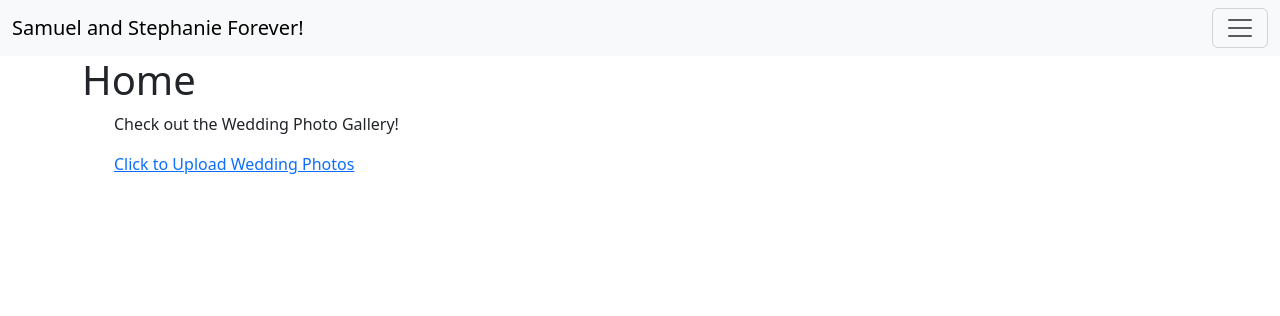
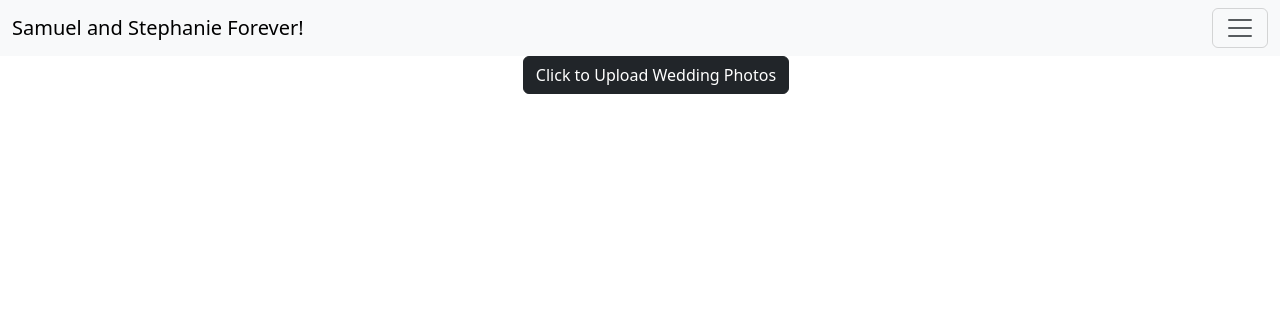
Before and after one commit to clanofbori/forever, a Django app: page / in a window 1280 px wide. Shown: the top 316 px of the page. Run offline with Django 4.2, Linux system fonts and the light colour scheme; parts of the project's set-up code (start-up, migrations or seed data) failed here and were passed over; some libraries are stand-ins or nearby versions.

Commit message:
homepage: added background image with styling. positioned submit photos link with styling and positioning

```diff
--- a/theblog/templates/base.html
+++ b/theblog/templates/base.html
@@ -8,6 +8,7 @@
     {% endblock %}
   </title>
     <link href="https://cdn.jsdelivr.net/npm/bootstrap@5.3.0-alpha1/dist/css/bootstrap.min.css" rel="stylesheet" integrity="sha384-GLhlTQ8iRABdZLl6O3oVMWSktQOp6b7In1Zl3/Jr59b6EGGoI1aFkw7cmDA6j6gD" crossorigin="anonymous">
+    <link rel="stylesheet" href="../../static/css/theblog/styles.css">
 
   <style>
     .image-thumbnail{
--- a/theblog/templates/home.html
+++ b/theblog/templates/home.html
@@ -1,13 +1,18 @@
 {% extends 'base.html' %}
+{% load static %}
 
 {% block content %}
+<body class="homepage">
 
-  <h1>Home</h1>
   <ul>
-    <p>{{ message }}</p>
+    <div class="pinned-text">
+    <div class="d-flex justify-content-center">
+      <a href="{% url 'post_photos' %}">
+        <button type="button" class="btn btn-dark">Click to Upload Wedding Photos</button>
+      </a>
+      </div>
+      </div>
   </ul>
-  <ul>
-    <a class="link" href="{% url 'post_photos' %}">Click to Upload Wedding Photos</a>
-  </ul>
+</body>
 
 {% endblock %}
```
